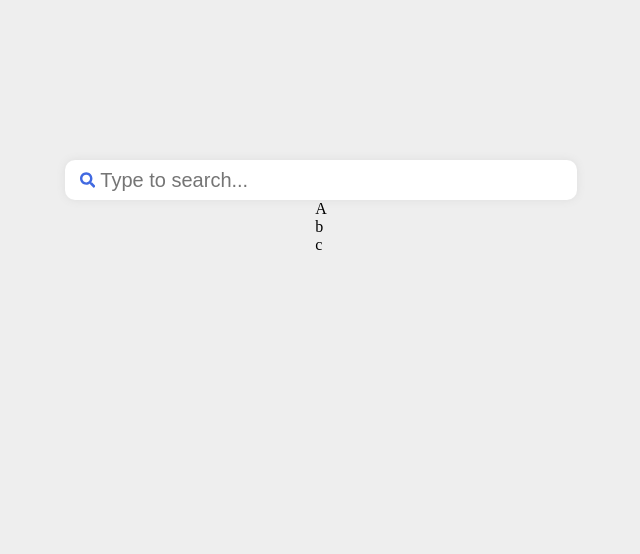
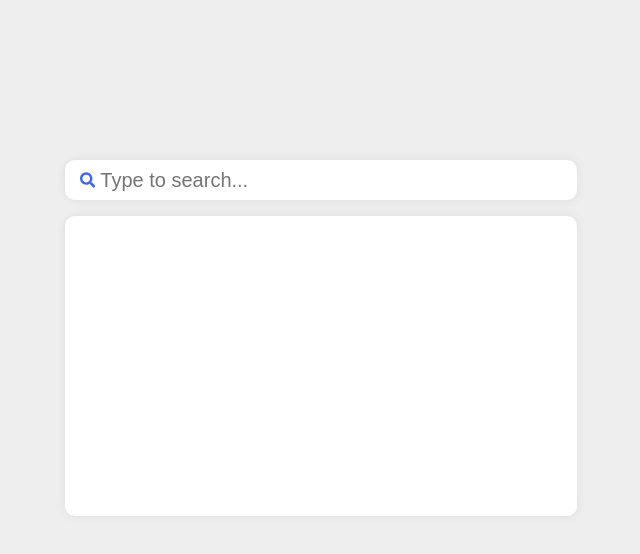
Before and after one commit to Doheera-kosi/React-Search-Bar, a React (Vite) app: page / in a window 1280 px wide. Shown: the top 554 px of the page, without its empty margins (319-959 px from the left). Built offline with nearby package versions, Linux system fonts and the light colour scheme.

Commit message:
Add Component, Styles, and methods

```diff
--- /dev/null
+++ b/src/components/SearchResult.css
@@ -0,0 +1,7 @@
+.search-result {
+  padding: 10px 20px;
+}
+
+.search-result:hover {
+  background-color: #efefef;
+}
--- /dev/null
+++ b/src/components/SearchResult.jsx
@@ -0,0 +1,8 @@
+import React from 'react'
+import './SearchResult.css'
+
+const SearchResult = ({ result }) => {
+  return<div className='search-result'>{result.name}</div>
+}
+
+export default SearchResult
--- /dev/null
+++ b/src/components/SearchResultList.css
@@ -0,0 +1,11 @@
+.results-list {
+  width: 100%;
+  background: #fff;
+  display: flex;
+  flex-direction: column;
+  box-shadow: 0 0 8px #ddd;
+  border-radius: 10px;
+  margin-top: 1rem;
+  min-height: 300px;
+  overflow-y: scroll;
+}
--- a/src/components/SearchResultList.jsx
+++ b/src/components/SearchResultList.jsx
@@ -1,11 +1,15 @@
 import React from 'react'
+import './SearchResultList.css'
+import SearchResult from './SearchResult'
 
-const SearchResultList = () => {
+const SearchResultList = ({ results }) => {
   return (
     <div className='results-list'>
-      <div>A</div>
-      <div>b</div>
-      <div>c</div>
+      {
+        results.map((result, id) => {
+          return <SearchResult result={result} key={id} />
+        })
+      }
     </div>
   )
 }
--- a/src/index.css
+++ b/src/index.css
@@ -2,4 +2,5 @@
   box-sizing: border-box;
   margin: 0;
   padding: 0;
+  font-family: Arial, Helvetica, sans-serif;
 }
```
